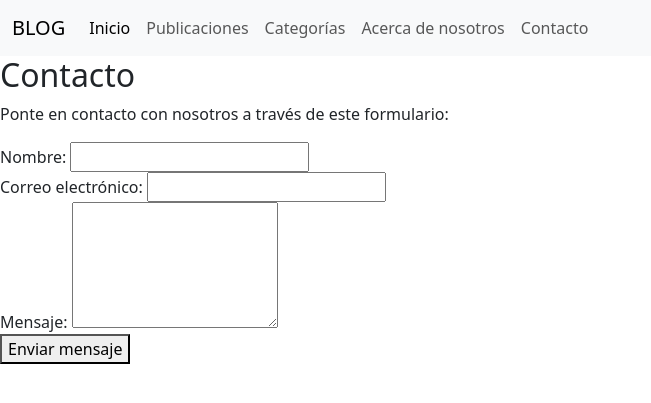
After one commit to NNicolasD/g5-blog, a Django app: page /contact/ in a window 1280 px wide. The commit adds this page. Shown: the top 403 px of the page, without its empty margins (0-651 px from the left). Run offline with Django 4.2, Linux system fonts and the light colour scheme.

Commit message:
Añadiendo una página básica de contacto

```diff
--- a/src/core/urls.py
+++ b/src/core/urls.py
@@ -6,5 +6,6 @@ app_name = 'blog'
 urlpatterns = [
     path('', InicioView.as_view(), name='home'),
     path('about/', AcercaDeNosotrosView.as_view(), name='about'),
+    path('contact/', ContactoView.as_view(), name='contact'),
     path('article/', include('articulos.urls')),
 ]
--- a/src/core/views.py
+++ b/src/core/views.py
@@ -1,7 +1,16 @@
 from django.views import generic
+from django.contrib import messages
+from django.shortcuts import redirect
 
 class InicioView(generic.TemplateView):
     template_name = 'blog/home.html'
 
 class AcercaDeNosotrosView(generic.TemplateView):
     template_name = 'blog/about.html'
+
+class ContactoView(generic.TemplateView):
+    template_name = 'blog/contact.html'
+
+    def post(self, request, *args, **kwargs):
+        messages.success(request, 'Mensaje enviado con éxito.')
+        return redirect('blog:contact')
--- a/src/templates/base.html
+++ b/src/templates/base.html
@@ -33,7 +33,7 @@
             <a class="nav-link" href="{% url 'blog:about' %}">Acerca de nosotros</a>
           </li>
           <li class="nav-item">
-            <a class="nav-link" href="">Contacto</a>
+            <a class="nav-link" href="{% url 'blog:contact' %}">Contacto</a>
           </li>
         </ul>
       </div>
--- /dev/null
+++ b/src/templates/blog/contact.html
@@ -0,0 +1,30 @@
+{% extends 'base.html' %}
+{% block title %} Contacto {% endblock %}
+{% block content %}
+<h2>Contacto</h2>
+<p>Ponte en contacto con nosotros a través de este formulario:</p>
+<form method="post" action="{% url 'blog:contact' %}">
+  {% csrf_token %}
+  <div class="form-group">
+    <label for="name">Nombre:</label>
+    <input type="text" name="name" id="name" required>
+  </div>
+  <div class="form-group">
+    <label for="email">Correo electrónico:</label>
+    <input type="email" name="email" id="email" required>
+  </div>
+  <div class="form-group">
+    <label for="message">Mensaje:</label>
+    <textarea name="message" id="message" rows="5" required></textarea>
+  </div>
+  <button type="submit">Enviar mensaje</button>
+</form>
+
+{% if messages %}
+  <ul class="messages">
+    {% for message in messages %}
+      <li{% if message.tags %} class="{{ message.tags }}"{% endif %}>{{ message }}</li>
+    {% endfor %}
+  </ul>
+{% endif %}
+{% endblock %}
```
